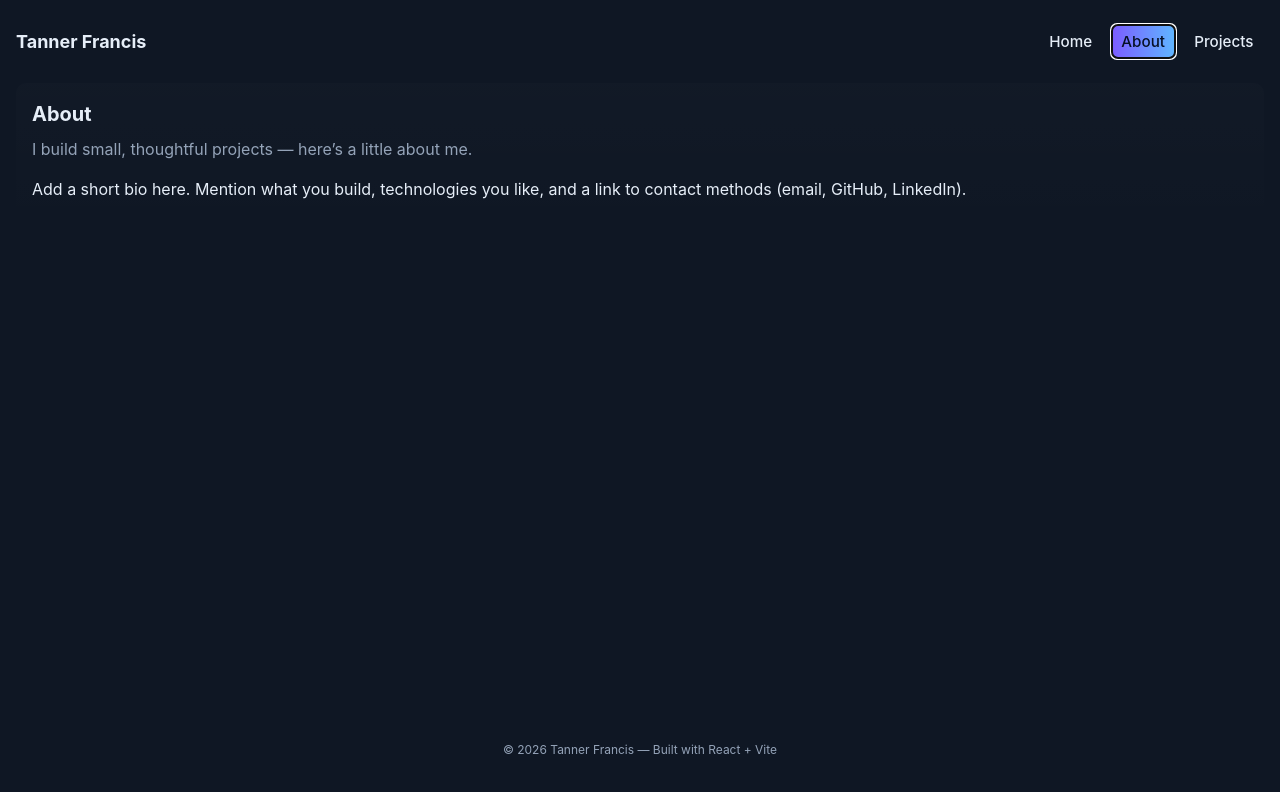
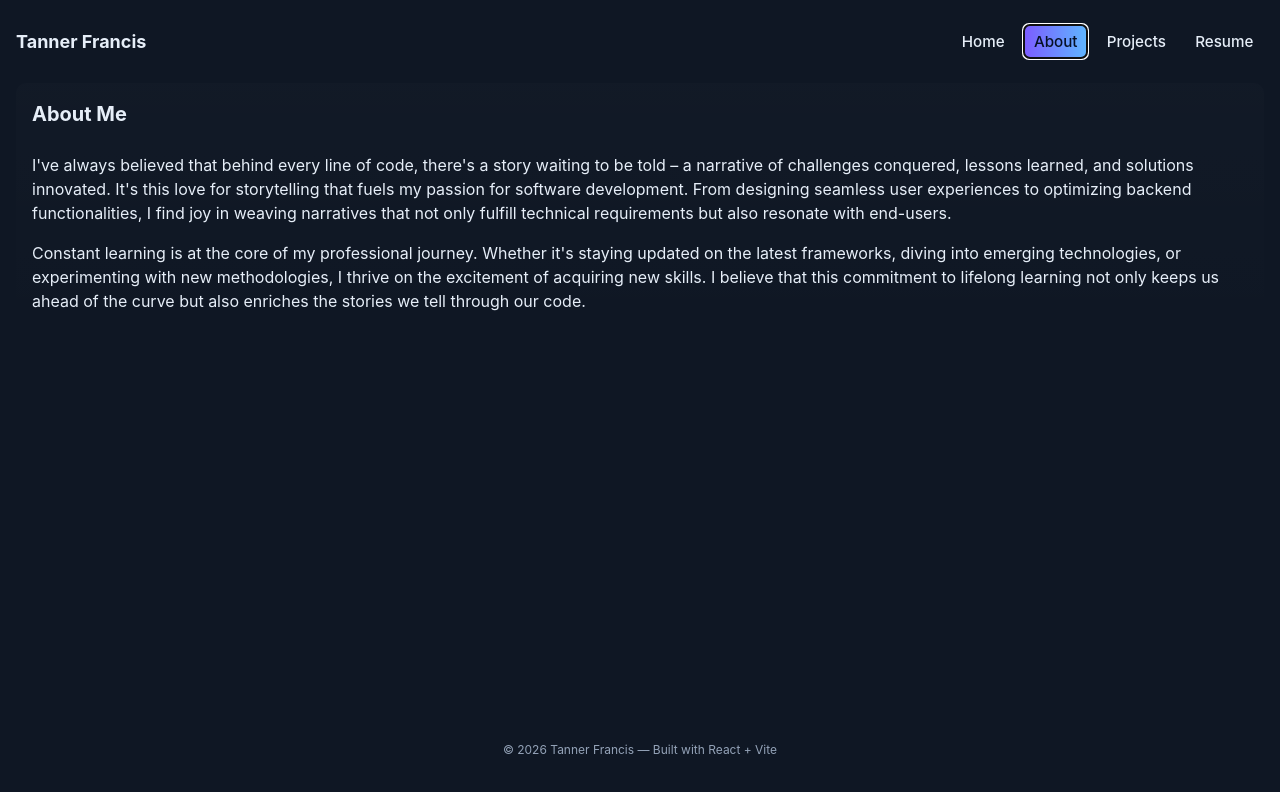
Before and after one commit to Financ3/portfolio, a React (Vite) app in the folder portfolio/: page / in a window 1280 px wide. Both pictures are taken after a click on the button "About". Shown: the top 792 px of the page. Built offline with nearby package versions, Linux system fonts and the light colour scheme.

Commit message:
added resume page

```diff
--- a/portfolio/src/App.css
+++ b/portfolio/src/App.css
@@ -33,7 +33,7 @@ body{margin:0;display:flex;flex-direction:column;min-height:100vh;font-family:In
 .nav-link.active{background:linear-gradient(90deg,var(--accent),#5fb6ff);color:#061025;border:1px solid rgba(0,0,0,0.12)}
 
 .site-main{padding-top:1rem;flex:1}
-.page{background:linear-gradient(180deg, rgba(255,255,255,0.01), transparent);padding:1rem;border-radius:10px}
+.page{background:linear-gradient(180deg, rgba(255,255,255,0.01), transparent);padding:1rem;border-radius:10px;display:flex;flex-direction:column;min-height:0}
 .title{margin:0 0 0.5rem 0;font-size:1.25rem}
 .lead{margin:0 0 1rem 0;color:var(--muted)}
 .projects-list{padding-left:1rem}
@@ -50,3 +50,15 @@ body{margin:0;display:flex;flex-direction:column;min-height:100vh;font-family:In
 @media (min-width:641px){
   .hamburger{display:none}
 }
+
+/* PDF preview styles */
+.pdf-container{width:100%;max-width:100%;overflow:auto;border-radius:8px;flex:1;min-height:0}
+.pdf-embed{display:block;width:100%;height:100%;border:0;min-height:400px}
+
+/* Constrain the preview so it can't push the page larger than the viewport */
+.pdf-container{max-height:calc(100vh - 180px)}
+
+@media (max-width:640px){
+  .pdf-container{max-height:calc(100vh - 160px)}
+  .pdf-embed{min-height:320px}
+}
--- a/portfolio/src/App.tsx
+++ b/portfolio/src/App.tsx
@@ -3,8 +3,9 @@ import './App.css'
 import Layout from './components/Layout'
 import About from './pages/About'
 import Projects from './pages/Projects'
+import Resume from './pages/Resume'
 
-type Page = 'home' | 'about' | 'projects'
+type Page = 'home' | 'about' | 'projects' | 'resume'
 
 type HomeProps = { onNavigate: (p: Page) => void }
 
@@ -24,6 +25,7 @@ function App() {
   const pathToPage = useCallback((path: string): Page => {
     if (path.startsWith('/projects')) return 'projects'
     if (path.startsWith('/about')) return 'about'
+    if (path.startsWith('/resume')) return 'resume'
     return 'home'
   }, [])
 
@@ -53,6 +55,7 @@ function App() {
       {page === 'home' && <Home onNavigate={navigate} />}
       {page === 'about' && <About />}
       {page === 'projects' && <Projects />}
+      {page === 'resume' && <Resume />}
     </Layout>
   )
 }
--- a/portfolio/src/components/Layout.tsx
+++ b/portfolio/src/components/Layout.tsx
@@ -1,6 +1,6 @@
 import React, { useEffect, useState } from 'react'
 
-type Page = 'home' | 'about' | 'projects'
+type Page = 'home' | 'about' | 'projects' | 'resume'
 
 interface LayoutProps {
   children: React.ReactNode
@@ -52,6 +52,12 @@ export default function Layout({ children, current, onNavigate }: LayoutProps) {
           >
             Projects
           </button>
+          <button
+            className={"nav-link " + (current === 'resume' ? 'active' : '')}
+            onClick={() => onNavigate('resume')}
+          >
+            Resume
+          </button>
         </nav>
       </header>
 
--- a/portfolio/src/pages/About.tsx
+++ b/portfolio/src/pages/About.tsx
@@ -3,13 +3,10 @@
 export default function About() {
   return (
     <section className="page">
-      <h2 className="title">About</h2>
-      <p className="lead">I build small, thoughtful projects — here’s a little about me.</p>
+      <h2 className="title">About Me</h2>
       <div className="content">
-        <p>
-          Add a short bio here. Mention what you build, technologies you like, and a
-          link to contact methods (email, GitHub, LinkedIn).
-        </p>
+        <p>I've always believed that behind every line of code, there's a story waiting to be told – a narrative of challenges conquered, lessons learned, and solutions innovated. It's this love for storytelling that fuels my passion for software development. From designing seamless user experiences to optimizing backend functionalities, I find joy in weaving narratives that not only fulfill technical requirements but also resonate with end-users.</p>
+        <p>Constant learning is at the core of my professional journey. Whether it's staying updated on the latest frameworks, diving into emerging technologies, or experimenting with new methodologies, I thrive on the excitement of acquiring new skills. I believe that this commitment to lifelong learning not only keeps us ahead of the curve but also enriches the stories we tell through our code.</p>
       </div>
     </section>
   )
--- a/portfolio/src/pages/Projects.tsx
+++ b/portfolio/src/pages/Projects.tsx
@@ -9,9 +9,7 @@ export default function Projects() {
         <li>
           <strong>Project A</strong> — Short description, link, and tech used.
         </li>
-        <li>
-          <strong>Project B</strong> — Short description, link, and tech used.
-        </li>
+
       </ul>
     </section>
   )
--- /dev/null
+++ b/portfolio/src/pages/Resume.tsx
@@ -0,0 +1,32 @@
+
+import React from 'react'
+
+export default function Resume() {
+  const pdfUrl = '/resume.pdf'
+
+  return (
+    <section className="page">
+      <h2 className="title">Resume</h2>
+      <p className="lead">Preview my resume below. Use the download button to get the PDF.</p>
+
+      <div style={{ margin: '1rem 0' }}>
+        <div style={{ display: 'flex', gap: '1rem', alignItems: 'center', flexWrap: 'wrap' }}>
+          <a href={pdfUrl} download className="nav-link" style={{ display: 'inline-block' }}>
+            Download PDF
+          </a>
+          <a href={pdfUrl} target="_blank" rel="noopener noreferrer" className="nav-link" style={{ display: 'inline-block' }}>
+            Open in new tab
+          </a>
+        </div>
+      </div>
+
+      <div className="pdf-container" style={{ border: '1px solid rgba(255,255,255,0.06)', padding: 0 }}>
+        <iframe className="pdf-embed" src={pdfUrl} title="Resume Preview" />
+      </div>
+
+      <p style={{ marginTop: '0.5rem' }}>
+        If the preview doesn't render in your browser, click <a href={pdfUrl} target="_blank" rel="noopener noreferrer">here</a> to open or download the file.
+      </p>
+    </section>
+  )
+}
```
Also changed, not shown: 1 other file (tests, documents, lock files or other folders).
